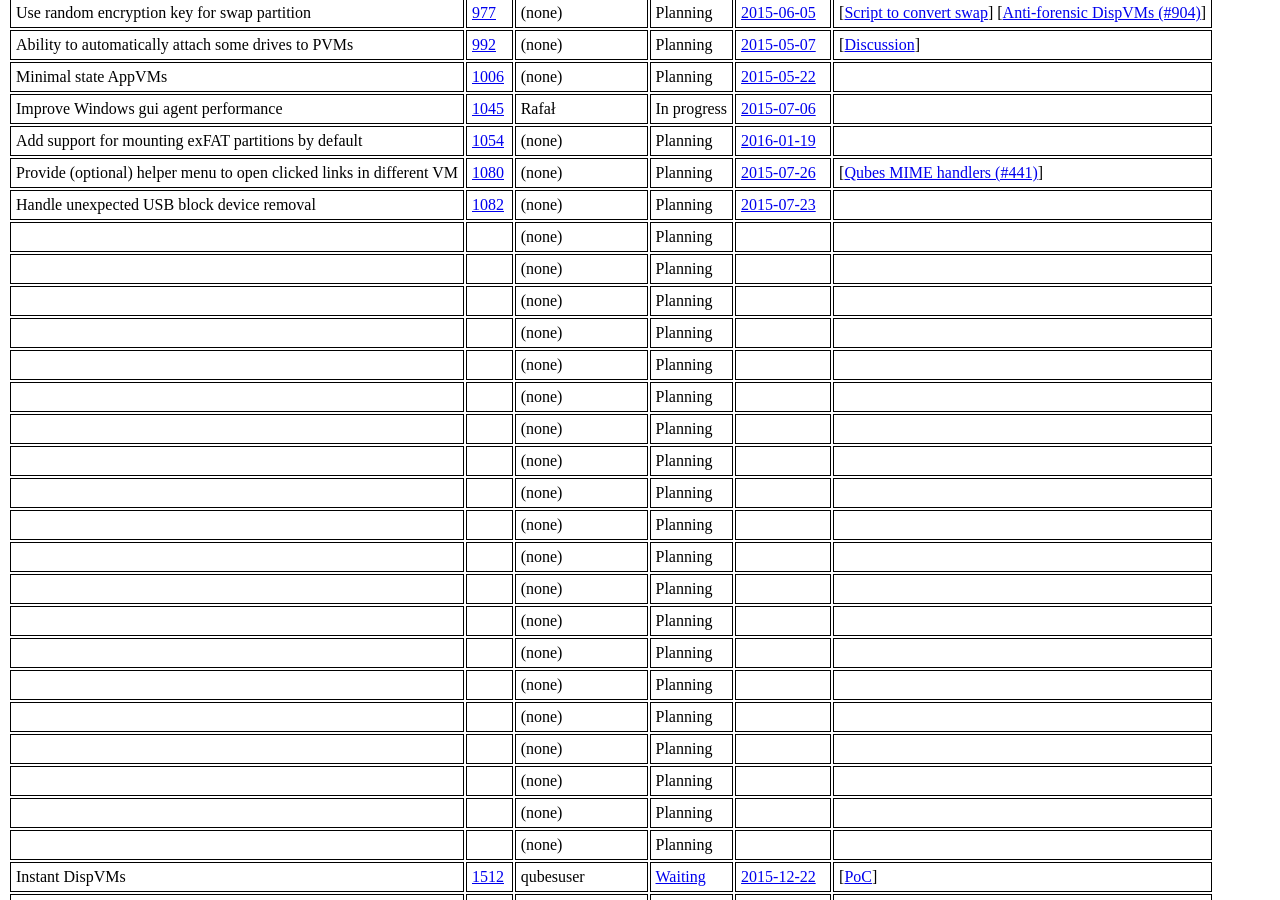
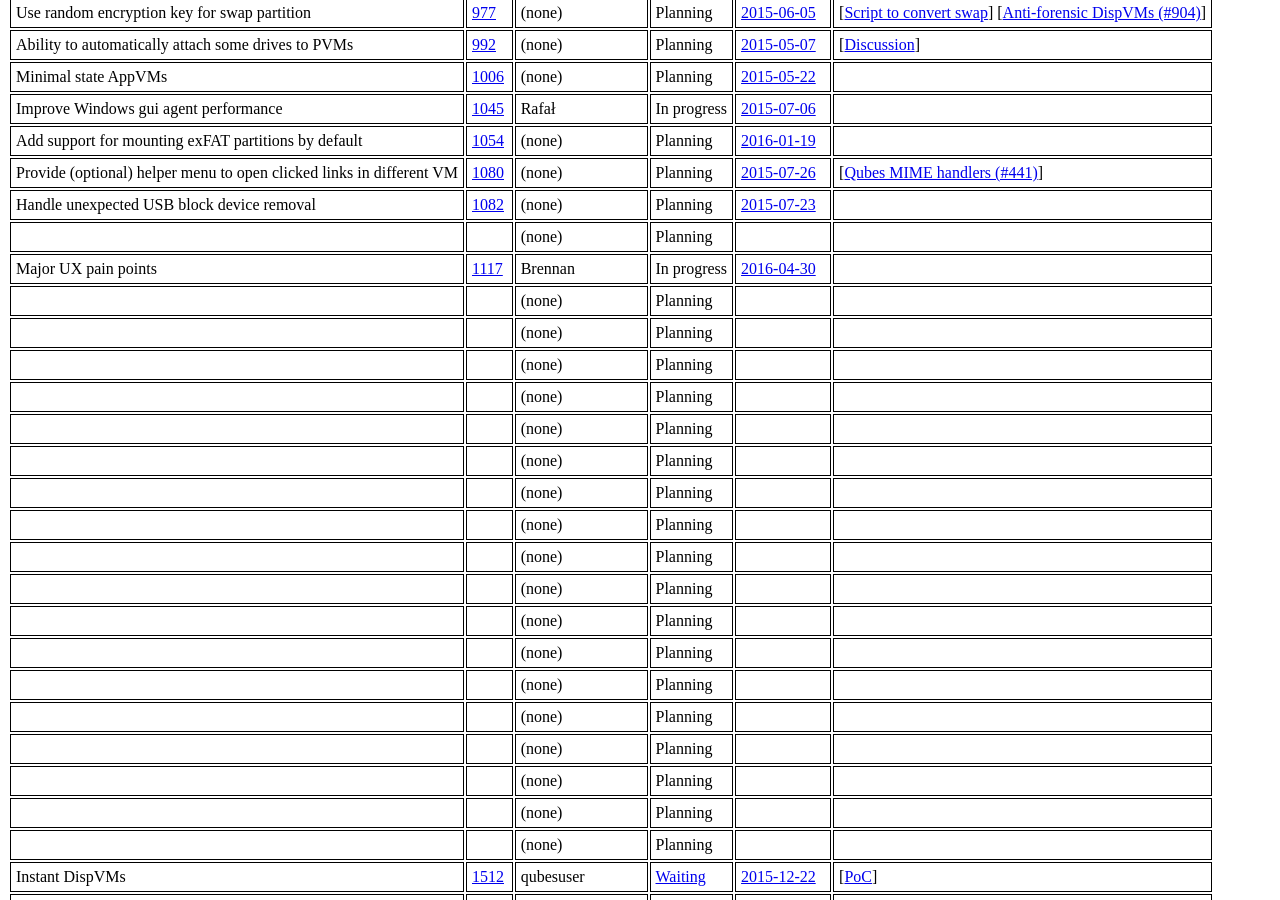
Before and after one commit to QubesOS/qubes-issues, a Jekyll site: the page built from index.md, in a window 1280 px wide and 900 px high, scrolled down 1142 px. Built offline with Jekyll 4.4.1, drawn with Linux system fonts in a browser that asks for light colours.

Commit message:
Track #1117

```diff
--- a/_data/features.yml
+++ b/_data/features.yml
@@ -587,15 +587,15 @@
   - desc   :
     url    :
 
-- name   :
-  issue  :
-  devs   :
+- name   : Major UX pain points
+  issue  : 1117
+  devs   : Brennan
   status :
-    code   :
+    code   : In progress
     url    :
   updated:
-    date   :
-    url    :
+    date   : 2016-04-30
+    url    : https://github.com/QubesOS/qubes-issues/issues/1117#issue-100753402
   info   :
   - desc   :
     url    :
```
